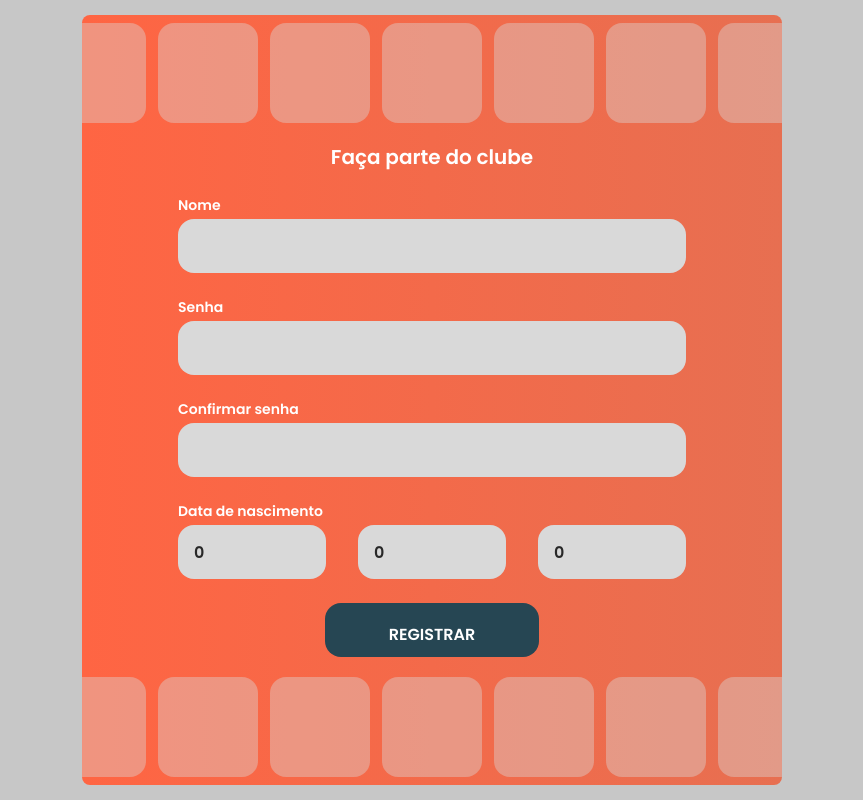
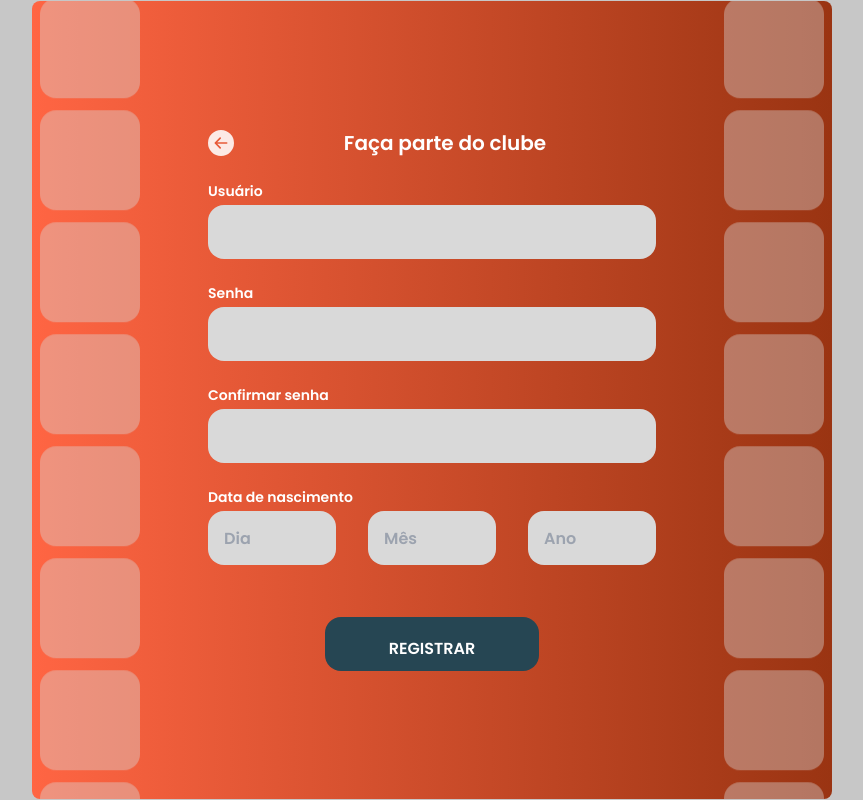
Before and after one commit to jorgeallende/cineclub-front, a React (Vite) app: page /register in a window 1280 px wide. Shown: the whole page, without its empty margins (208-1071 px from the left). Built offline with nearby package versions, Linux system fonts and the light colour scheme.

Commit message:
Register page side animations

```diff
--- a/package.json
+++ b/package.json
@@ -14,6 +14,7 @@
     "match-sorter": "^6.3.1",
     "react": "^18.2.0",
     "react-dom": "^18.2.0",
+    "react-icons": "^4.10.1",
     "react-router-dom": "^6.14.1",
     "sort-by": "^1.2.0"
   },
--- a/src/pages/Register.tsx
+++ b/src/pages/Register/Register.tsx
@@ -1,4 +1,6 @@
 import React, { useState } from 'react'
+import { BsFillArrowLeftCircleFill } from 'react-icons/bs'
+import './styles.css'
 
 type RegisterInputProps = {
   label: string
@@ -6,9 +8,9 @@ type RegisterInputProps = {
   (
     | {
         variant?: 'birthday'
-        day: number
-        month: number
-        year: number
+        day: number | null
+        month: number | null
+        year: number | null
         dayCallback: (day: number) => void
         monthCallback: (month: number) => void
         yearCallback: (year: number) => void
@@ -21,17 +23,18 @@ type RegisterInputProps = {
   )
 
 const Register = () => {
-  const [name, setName] = useState('')
+  const [user, setUser] = useState('')
   const [password, setPassword] = useState('')
   const [passwordConfirmation, setPasswordConfirmation] = useState('')
-  const [day, setDay] = useState(0)
-  const [month, setMonth] = useState(0)
-  const [year, setYear] = useState(0)
+  const [day, setDay] = useState(null)
+  const [month, setMonth] = useState(null)
+  const [year, setYear] = useState(null)
 
   return (
     <div className="bg-system-white flex h-screen items-center justify-center">
-      <div className="rounded-lg py-32 overflow-hidden relative bg-gradient-to-r from-system-orange to-system-orange-light min-h-[70vh] w-[700px] px-24 flex flex-col gap-6 items-center">
-        <div className="absolute top-2 flex gap-3">
+      <div className="rounded-lg py-32 overflow-hidden relative bg-gradient-to-r from-system-orange to-orange-800 min-h-[70vh] w-[800px] px-44 flex flex-col gap-6 items-center">
+        <div className="absolute left-2 top-2 flex flex-col gap-3 side-animation">
+          <div className="bg-[#D9D9D9] opacity-40 h-[100px] aspect-square rounded-2xl"></div>
           <div className="bg-[#D9D9D9] opacity-40 h-[100px] aspect-square rounded-2xl"></div>
           <div className="bg-[#D9D9D9] opacity-40 h-[100px] aspect-square rounded-2xl"></div>
           <div className="bg-[#D9D9D9] opacity-40 h-[100px] aspect-square rounded-2xl"></div>
@@ -42,13 +45,19 @@ const Register = () => {
         </div>
 
         {/*  */}
-        <h1 className="text-white font-title font-semibold text-xl">
-          Faça parte do clube
-        </h1>
+        <div className="flex justify-between w-full">
+          <button>
+            <BsFillArrowLeftCircleFill size={26} color={''} />
+          </button>
+          <h1 className="text-white font-title font-semibold text-xl">
+            Faça parte do clube
+          </h1>
+          <div></div>
+        </div>
         <RegisterInput
-          inputValue={name}
-          inputCallback={setName}
-          label="Nome"
+          inputValue={user}
+          inputCallback={setUser}
+          label="Usuário"
           type="text"
         />
         <RegisterInput
@@ -67,9 +76,9 @@ const Register = () => {
           day={day}
           month={month}
           year={year}
-          dayCallback={setDay}
-          monthCallback={setMonth}
-          yearCallback={setYear}
+          dayCallback={setDay as () => void}
+          monthCallback={setMonth as () => void}
+          yearCallback={setYear as () => void}
           label="Data de nascimento"
           type="number"
           variant="birthday"
@@ -80,13 +89,14 @@ const Register = () => {
             console.log(month)
             console.log(year)
           }}
-          className="bg-system-blue px-16 py-5 h-[54px] rounded-2xl text-white font-title font-semibold"
+          className="bg-system-blue px-16 py-5 mt-7 h-[54px] rounded-2xl text-white font-title font-semibold"
         >
           REGISTRAR
         </button>
         {/*  */}
 
-        <div className="absolute bottom-2 group flex gap-3">
+        <div className="absolute right-2 top-2 group flex flex-col gap-3 side-animation">
+          <div className="bg-[#D9D9D9] opacity-40 group-hover:opacity-60 transition-opacity duration-300 h-[100px] aspect-square rounded-2xl"></div>
           <div className="bg-[#D9D9D9] opacity-40 group-hover:opacity-60 transition-opacity duration-300 h-[100px] aspect-square rounded-2xl"></div>
           <div className="bg-[#D9D9D9] opacity-40 group-hover:opacity-60 transition-opacity duration-300 h-[100px] aspect-square rounded-2xl"></div>
           <div className="bg-[#D9D9D9] opacity-40 group-hover:opacity-60 transition-opacity duration-300 h-[100px] aspect-square rounded-2xl"></div>
@@ -120,7 +130,7 @@ const RegisterInput = (props: RegisterInputProps) => {
             placeholder="Dia"
             type={props.type}
             name=""
-            value={props.day}
+            value={props.day as number}
             onChange={e => {
               const input = e.target as HTMLInputElement
               if (input.value.length > 2) {
@@ -140,7 +150,7 @@ const RegisterInput = (props: RegisterInputProps) => {
           <input
             placeholder="Mês"
             type={props.type}
-            value={props.month}
+            value={props.month as number}
             onChange={e => {
               const input = e.target as HTMLInputElement
               if (input.value.length > 2) {
@@ -161,7 +171,7 @@ const RegisterInput = (props: RegisterInputProps) => {
           <input
             placeholder="Ano"
             type={props.type}
-            value={props.year}
+            value={props.year as number}
             onChange={e => {
               const input = e.target as HTMLInputElement
               if (input.value.length > 4) {
--- /dev/null
+++ b/src/pages/Register/styles.css
@@ -0,0 +1,13 @@
+.side-animation{
+    animation: side-animation 5s linear infinite;
+    animation-iteration-count: infinite;
+}
+
+@keyframes side-animation{
+    0%{
+        transform: translateY(0);
+    }
+    100%{
+        transform: translateY(-112px);
+    }
+}
```
Also changed, not shown: src/main.tsx (+15 -15 lines), 1 other file (tests, documents, lock files or other folders).
